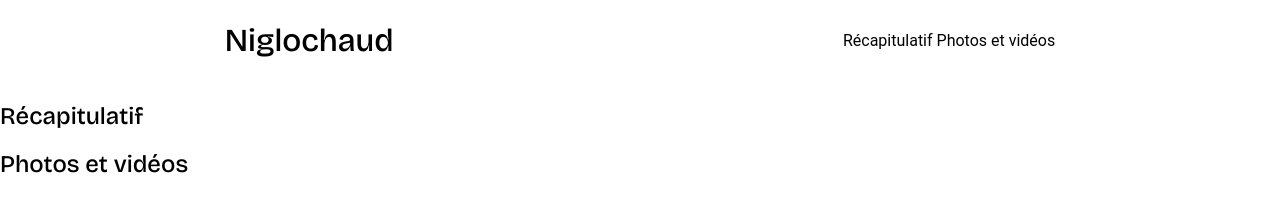
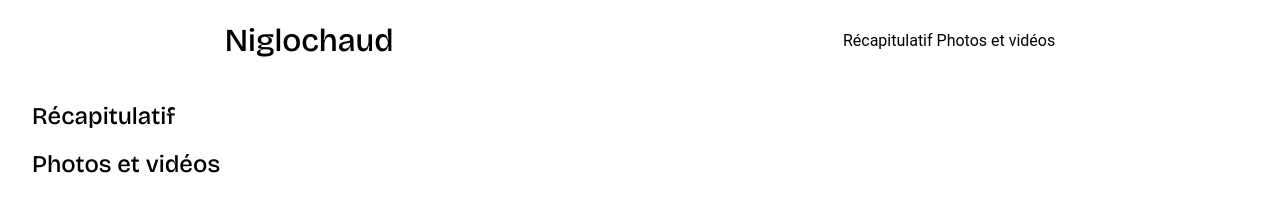
Before and after one commit to DavAllFR/niglochaud-code, a website built with Parcel: page src/index.html in a window 1280 px wide. Built offline with nearby package versions, Linux system fonts and the light colour scheme.

Commit message:
Update 4 files

```diff
--- a/src/styles/style.scss
+++ b/src/styles/style.scss
@@ -1,4 +1,6 @@
 @import 'header';
+@import 'recap.app';
+@import 'medias.app';
 @import url('https://fonts.googleapis.com/css2?family=Bricolage+Grotesque:opsz,wght@10..48,300;10..48,400;10..48,500&family=Inter:wght@300;400;500&display=swap');
 
 body, html {
@@ -20,3 +22,8 @@ body, html {
 h1, h2, h3, h4, h5, b {
   font-family: "Bricolage Grotesque", sans-serif;
 }
+
+main{
+  width: 95%;
+  margin: 0 auto;
+}
```
Also changed, not shown: dist/index.html (added), src/styles/medias.app.scss (added), src/styles/recap.app.scss (added), 11 other files.
